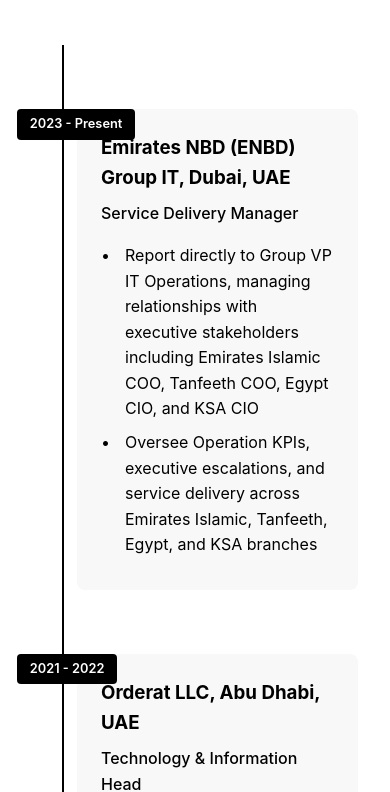
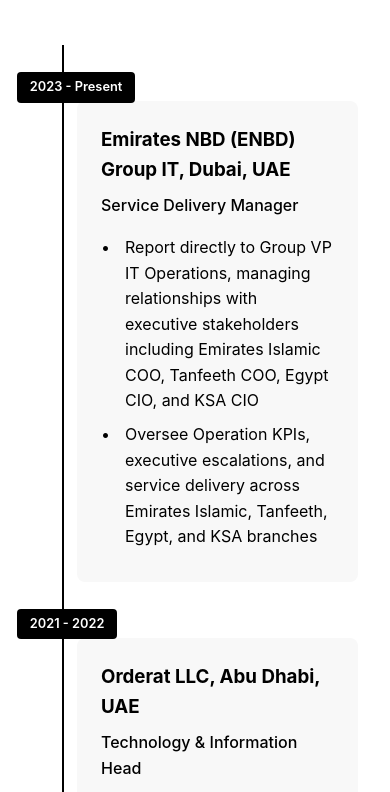
Before and after one commit to jneaimi/jneaimi.com, a plain HTML site: page index.html in a window 390 px wide. Shown: the part 2336-3128 px from the top of the page. Drawn offline with Linux system fonts and the light colour scheme.

Commit message:
adjust the timeline styles

```diff
--- a/styles.css
+++ b/styles.css
@@ -281,11 +281,13 @@
   padding: 2rem 0;
   position: relative;
   margin-left: 70px;
+  padding-top: 0.5rem;
 }
 
 .timeline-date {
   position: absolute;
   left: -85px;
+  top: -5px;
   background: #000;
   color: white;
   padding: 0.5rem 1rem;
@@ -293,6 +295,7 @@
   font-size: 0.9rem;
   white-space: nowrap;
   font-weight: 600;
+  z-index: 1;
 }
 
 .timeline-content {
@@ -301,6 +304,7 @@
   border-radius: 8px;
   box-shadow: none;
   border: none;
+  margin-top: 1rem;
 }
 
 .timeline-content h3 {
@@ -359,10 +363,12 @@
 
   .timeline-item {
     margin-left: 45px;
+    padding-top: 0.5rem;
   }
 
   .timeline-date {
     left: -60px;
+    top: -5px;
     font-size: 0.8rem;
     padding: 0.3rem 0.8rem;
   }
```
